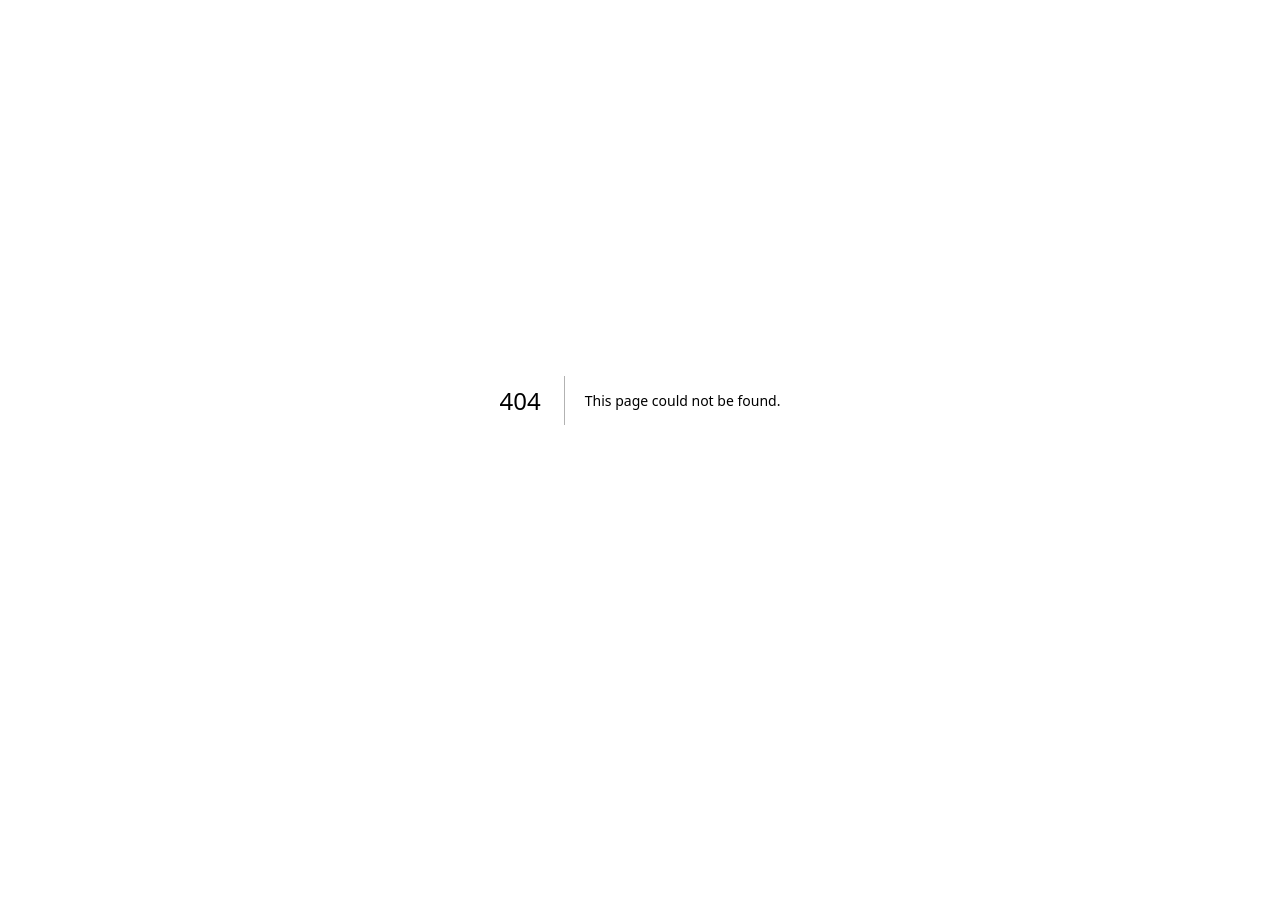
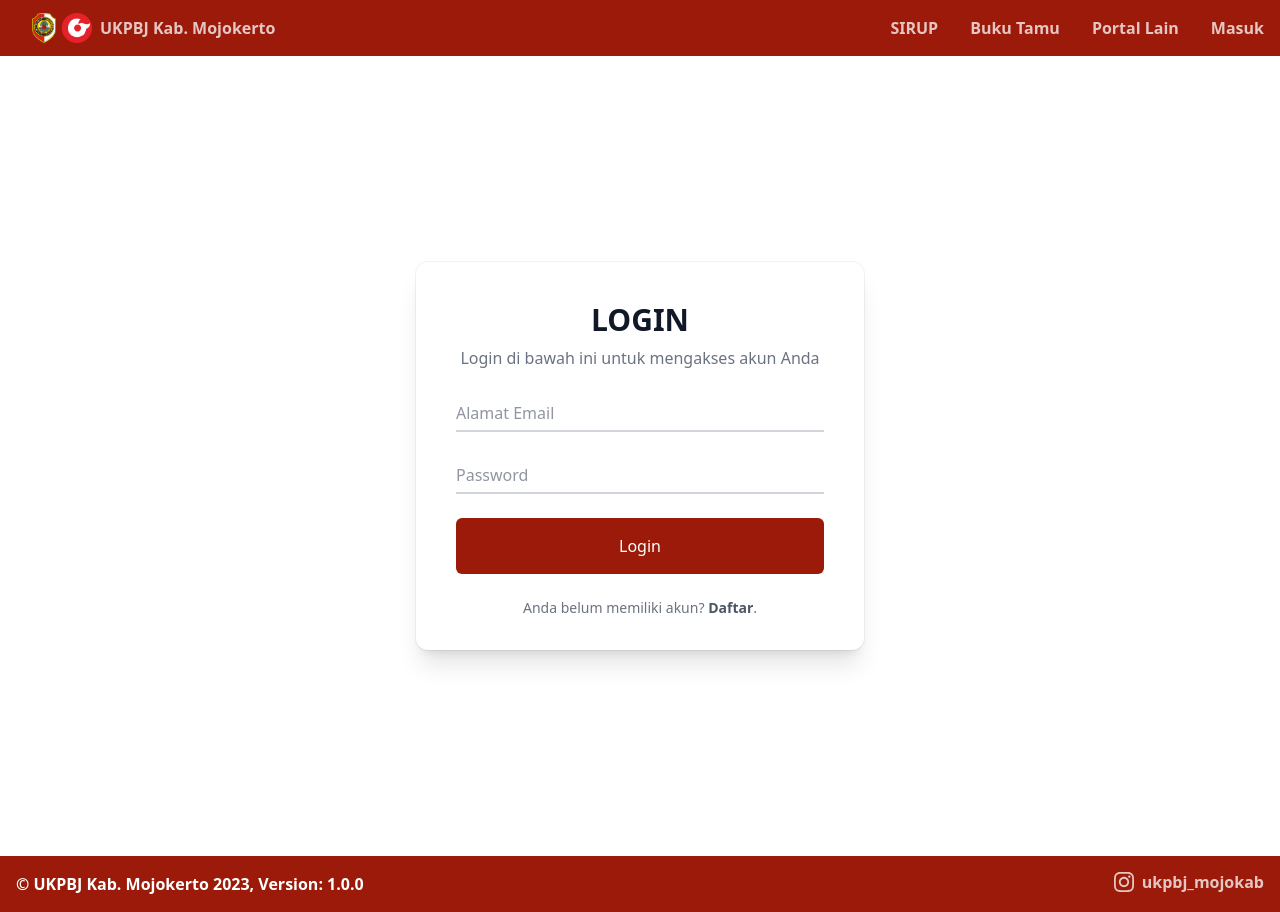
Before and after one commit to fajrulfalah93/pbj, a Next.js app: page /login in a window 1280 px wide. Before the commit this address had no page. Before the commit the page ends 800 px from the top, so only its background shows below. Built offline with nearby package versions, Linux system fonts and the light colour scheme.

Commit message:
tambah home

```diff
--- a/package.json
+++ b/package.json
@@ -21,6 +21,8 @@
   "devDependencies": {
     "autoprefixer": "^10.4.13",
     "postcss": "^8.4.21",
+    "prettier": "^2.8.3",
+    "prettier-plugin-tailwindcss": "^0.2.2",
     "tailwindcss": "^3.2.4"
   }
 }
--- a/src/components/Footer.js
+++ b/src/components/Footer.js
@@ -1,6 +1,33 @@
+import Link from "next/link";
 import React from "react";
 
 function Footer() {
-  return <div>haha</div>;
+  return (
+    <footer className="flex flex-col bg-brick-500  lg:flex-row lg:justify-between">
+      <div className=" px-4 py-4 font-semibold text-white">
+        © UKPBJ Kab. Mojokerto 2023, Version: 1.0.0
+      </div>
+      <div>
+        <div>
+          <Link
+            href="https://www.instagram.com/ukpbj_mojokab/"
+            className="flex items-center px-4 py-3 font-semibold text-brick-200 hover:text-white"
+          >
+            <svg
+              xmlns="http://www.w3.org/2000/svg"
+              viewBox="0 0 448 512"
+              className="h-7 w-7 pr-2"
+            >
+              <path
+                fill="currentColor"
+                d="M224.1 141c-63.6 0-114.9 51.3-114.9 114.9s51.3 114.9 114.9 114.9S339 319.5 339 255.9 287.7 141 224.1 141zm0 189.6c-41.1 0-74.7-33.5-74.7-74.7s33.5-74.7 74.7-74.7 74.7 33.5 74.7 74.7-33.6 74.7-74.7 74.7zm146.4-194.3c0 14.9-12 26.8-26.8 26.8-14.9 0-26.8-12-26.8-26.8s12-26.8 26.8-26.8 26.8 12 26.8 26.8zm76.1 27.2c-1.7-35.9-9.9-67.7-36.2-93.9-26.2-26.2-58-34.4-93.9-36.2-37-2.1-147.9-2.1-184.9 0-35.8 1.7-67.6 9.9-93.9 36.1s-34.4 58-36.2 93.9c-2.1 37-2.1 147.9 0 184.9 1.7 35.9 9.9 67.7 36.2 93.9s58 34.4 93.9 36.2c37 2.1 147.9 2.1 184.9 0 35.9-1.7 67.7-9.9 93.9-36.2 26.2-26.2 34.4-58 36.2-93.9 2.1-37 2.1-147.8 0-184.8zM398.8 388c-7.8 19.6-22.9 34.7-42.6 42.6-29.5 11.7-99.5 9-132.1 9s-102.7 2.6-132.1-9c-19.6-7.8-34.7-22.9-42.6-42.6-11.7-29.5-9-99.5-9-132.1s-2.6-102.7 9-132.1c7.8-19.6 22.9-34.7 42.6-42.6 29.5-11.7 99.5-9 132.1-9s102.7-2.6 132.1 9c19.6 7.8 34.7 22.9 42.6 42.6 11.7 29.5 9 99.5 9 132.1s2.7 102.7-9 132.1z"
+              />
+            </svg>
+            ukpbj_mojokab
+          </Link>
+        </div>
+      </div>
+    </footer>
+  );
 }
 export default Footer;
--- a/src/components/Navbar.js
+++ b/src/components/Navbar.js
@@ -8,11 +8,11 @@ function Navbar() {
   return (
     <div className="bg-brick-500">
       <div className="flex flex-col lg:flex-row">
-        <div className="flex items-center justify-between px-4 py-4 lg:py-0 border-b border-brick-400 lg:border-b-0">
+        <div className="flex items-center justify-between border-b border-brick-400 px-4 py-4 lg:border-b-0 lg:py-0">
           <div>
             <Link
               href="/"
-              className="flex items-center px-4 py-2 font-semibold text-brick-200 hover:text-white w-72"
+              className="flex w-72 items-center px-4 py-2 font-semibold text-brick-200 hover:text-white"
             >
               <Image src={"/logo.png"} alt="logo" width={60} height={30} />
               <text className="pl-2">UKPBJ Kab. Mojokerto</text>
@@ -21,7 +21,7 @@ function Navbar() {
           <div>
             <button
               onClick={() => setIsOpen(!isOpen)}
-              className="focus:outline-none text-white block lg:hidden"
+              className="block text-white focus:outline-none lg:hidden"
             >
               <svg
                 xmlns="http://www.w3.org/2000/svg"
@@ -29,7 +29,7 @@ function Navbar() {
                 viewBox="0 0 24 24"
                 strokeWidth="1.5"
                 stroke="currentColor"
-                className="w-6 h-6"
+                className="h-6 w-6"
               >
                 <path
                   className={!isOpen ? "block" : "hidden"}
@@ -50,30 +50,30 @@ function Navbar() {
         <div
           className={`${
             isOpen ? "block" : "hidden"
-          } lg:flex flex-col lg:flex-row justify-end w-full py-4 lg:py-0`}
+          } w-full flex-col justify-end py-4 lg:flex lg:flex-row lg:py-0`}
         >
           <div className="flex flex-col lg:flex-row">
             <Link
               href="/sirup"
-              className="block px-4 py-2 lg:py-4 font-semibold text-brick-200 hover:text-white"
+              className="block px-4 py-2 font-semibold text-brick-200 hover:text-white lg:py-4"
             >
               SIRUP
             </Link>
             <Link
               href="#"
-              className="block px-4 py-2 lg:py-4 font-semibold text-brick-200 hover:text-white"
+              className="block px-4 py-2 font-semibold text-brick-200 hover:text-white lg:py-4"
             >
               Buku Tamu
             </Link>
             <Link
               href="#"
-              className="block px-4 py-2 lg:py-4 font-semibold text-brick-200 hover:text-white"
+              className="block px-4 py-2 font-semibold text-brick-200 hover:text-white lg:py-4"
             >
               Portal Lain
             </Link>
             <Link
-              href="#"
-              className="block px-4 py-2 lg:py-4 font-semibold text-brick-200 hover:text-white"
+              href="/login"
+              className="block px-4 py-2 font-semibold text-brick-200 hover:text-white lg:py-4"
             >
               Masuk
             </Link>
--- a/src/pages/index.js
+++ b/src/pages/index.js
@@ -1,6 +1,7 @@
 import Footer from "@/components/Footer";
 import Navbar from "@/components/Navbar";
 import Head from "next/head";
+import Image from "next/image";
 
 export default function Home() {
   return (
@@ -14,7 +15,18 @@ export default function Home() {
       <Navbar />
       <main>
         <div>
-          <h1>Selamat Datang!</h1>
+          <div className="relative flex min-h-screen flex-col justify-center overflow-hidden">
+            <div className="flex bg-white bg-center">
+              <div className="text-black">Selamat Datang!</div>
+              <Image
+                className="hidden md:block"
+                src={"/bupwabup.png"}
+                alt="logo"
+                width={500}
+                height={870}
+              />
+            </div>
+          </div>
         </div>
       </main>
       <Footer />
--- /dev/null
+++ b/src/pages/login/index.js
@@ -0,0 +1,86 @@
+import Head from "next/head";
+import Navbar from "@/components/Navbar";
+import Footer from "@/components/Footer";
+
+export default function Sirup() {
+  return (
+    <>
+      <Head>
+        <title>UKPBJ Kab. Mojokerto - MASUK</title>
+        <meta name="description" content="Aplikasi PBJ" />
+        <meta name="viewport" content="width=device-width, initial-scale=1" />
+        <link rel="icon" href="/favicon.ico" />
+      </Head>
+      <Navbar />
+      <main>
+        <div className="relative flex min-h-screen flex-col justify-center overflow-hidden bg-gray-50 py-6 sm:py-12">
+          <div className="absolute inset-0 bg-white bg-center"></div>
+          <div className="relative mx-auto w-full max-w-md bg-white px-6 pt-10 pb-8 shadow-xl ring-1 ring-gray-900/5 sm:rounded-xl sm:px-10">
+            <div className="w-full">
+              <div className="text-center">
+                <h1 className="text-3xl font-semibold text-gray-900">LOGIN</h1>
+                <p className="mt-2 text-gray-500">
+                  Login di bawah ini untuk mengakses akun Anda
+                </p>
+              </div>
+              <div className="mt-5">
+                <form action="">
+                  <div className="relative mt-6">
+                    <input
+                      type="email"
+                      name="email"
+                      id="email"
+                      placeholder="Email Address"
+                      className="peer mt-1 w-full border-b-2 border-gray-300 px-0 py-1 placeholder:text-transparent focus:border-gray-500 focus:outline-none"
+                      autocomplete="NA"
+                    />
+                    <label
+                      for="email"
+                      className="pointer-events-none absolute top-0 left-0 origin-left -translate-y-1/2 transform text-sm text-gray-800 opacity-75 transition-all duration-100 ease-in-out peer-placeholder-shown:top-1/2 peer-placeholder-shown:text-base peer-placeholder-shown:text-gray-500 peer-focus:top-0 peer-focus:pl-0 peer-focus:text-sm peer-focus:text-gray-800"
+                    >
+                      Alamat Email
+                    </label>
+                  </div>
+                  <div className="relative mt-6">
+                    <input
+                      type="password"
+                      name="password"
+                      id="password"
+                      placeholder="Password"
+                      className="peer peer mt-1 w-full border-b-2 border-gray-300 px-0 py-1 placeholder:text-transparent focus:border-gray-500 focus:outline-none"
+                    />
+                    <label
+                      for="password"
+                      className="pointer-events-none absolute top-0 left-0 origin-left -translate-y-1/2 transform text-sm text-gray-800 opacity-75 transition-all duration-100 ease-in-out peer-placeholder-shown:top-1/2 peer-placeholder-shown:text-base peer-placeholder-shown:text-gray-500 peer-focus:top-0 peer-focus:pl-0 peer-focus:text-sm peer-focus:text-gray-800"
+                    >
+                      Password
+                    </label>
+                  </div>
+                  <div className="my-6">
+                    <button
+                      type="submit"
+                      className="w-full rounded-md bg-brick-500 px-3 py-4 text-white focus:bg-gray-600 focus:outline-none"
+                    >
+                      Login
+                    </button>
+                  </div>
+                  <p className="text-center text-sm text-gray-500">
+                    Anda belum memiliki akun?{" "}
+                    <a
+                      href="#!"
+                      className="font-semibold text-gray-600 hover:underline focus:text-gray-800 focus:outline-none"
+                    >
+                      Daftar
+                    </a>
+                    .
+                  </p>
+                </form>
+              </div>
+            </div>
+          </div>
+        </div>
+      </main>
+      <Footer />
+    </>
+  );
+}
--- a/src/pages/sirup/index.js
+++ b/src/pages/sirup/index.js
@@ -4,7 +4,6 @@ import Footer from "@/components/Footer";
 import React, { useState } from "react";
 import axios from "axios";
 import { writeFileXLSX, utils } from "xlsx";
-
 
 export default function Sirup() {
   let y = new Date();
@@ -821,12 +820,14 @@ export default function Sirup() {
         <meta name="viewport" content="width=device-width, initial-scale=1" />
         <link rel="icon" href="/favicon.ico" />
       </Head>
-      <Navbar/>
+      <Navbar />
       <main>
+        <div class="relative flex min-h-screen flex-col justify-center overflow-hidden bg-gray-50 py-6 sm:py-12">
+          <div class="absolute inset-0 bg-white bg-center">
             <div className="flex-col">
               <div>
                 <input
-              className="mb-1 pl-3 pr-1 py-1 border-2 rounded-md w-56"
+                  className="mb-1 w-56 rounded-md border-2 py-1 pl-3 pr-1"
                   type="number"
                   step={1}
                   min={2013}
@@ -837,7 +838,7 @@ export default function Sirup() {
               </div>
               <div>
                 <button
-              className="mb-1 text-white font-medium p-1 rounded-md border-1 border-sky-600 bg-sky-600 hover:brightness-90 w-56"
+                  className="border-1 mb-1 w-56 rounded-md border-sky-600 bg-sky-600 p-1 font-medium text-white hover:brightness-90"
                   onClick={makeAPICall}
                 >
                   Unduh Hasil Rekap
@@ -845,7 +846,7 @@ export default function Sirup() {
               </div>
               <div>
                 <select
-              className="mb-1 pl-2 py-1 border-2 rounded-md w-56"
+                  className="mb-1 w-56 rounded-md border-2 py-1 pl-2"
                   onChange={(m) => setMtd(m.target.value)}
                 >
                   <option value={mtd}>Pilih Metode Pemilihan</option>
@@ -861,15 +862,17 @@ export default function Sirup() {
               </div>
               <div>
                 <button
-              className="mb-1 text-white font-medium p-1.5 rounded-md border-1 border-sky-600 bg-sky-600 hover:brightness-90 w-56"
+                  className="border-1 mb-1 w-56 rounded-md border-sky-600 bg-sky-600 p-1.5 font-medium text-white hover:brightness-90"
                   onClick={makeAPICall2}
                 >
                   Unduh Detail Pemilihan
                 </button>
               </div>
             </div>
+          </div>
+        </div>
       </main>
-      <Footer/>
+      <Footer />
     </>
   );
 }
```
Also changed, not shown: public/bupwabup.png (added), 1 other file (tests, documents, lock files or other folders). Lines whose indentation alone changed are shown as unchanged.
